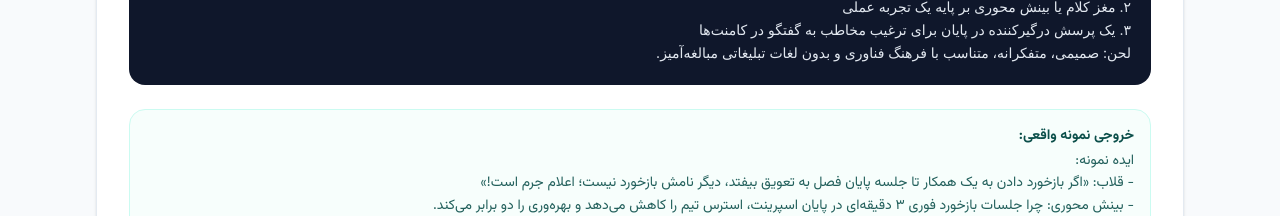
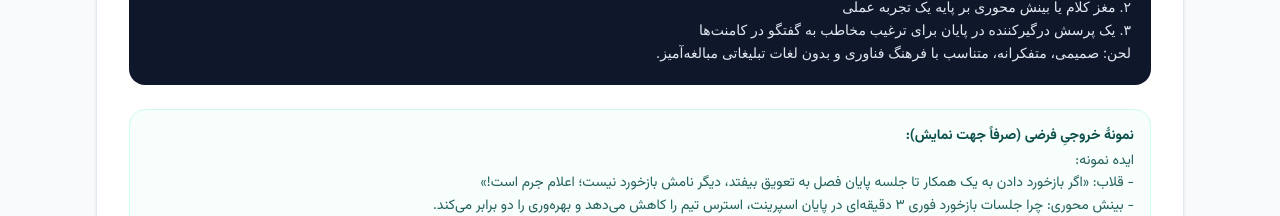
Before and after one commit to redheado8/future-of-work-media-site, a Next.js app: page /toolbox in a window 1280 px wide. Shown: the part 1280-1496 px from the top of the page. Built offline with nearby package versions, Linux system fonts and the light colour scheme; no server answers; the database is empty.

Commit message:
Label illustrative toolbox output clearly

```diff
--- a/src/app/toolbox/page.tsx
+++ b/src/app/toolbox/page.tsx
@@ -221,7 +221,7 @@ export default function ToolboxPage() {
 
                 {/* Sample Output */}
                 <div className="mb-4 p-4 rounded-2xl bg-teal-50/50 border border-teal-100 text-xs sm:text-sm text-teal-950">
-                  <span className="font-bold block text-teal-900 mb-1">خروجی نمونه واقعی:</span>
+                  <span className="font-bold block text-teal-900 mb-1">نمونهٔ خروجیِ فرضی (صرفاً جهت نمایش):</span>
                   <div className="whitespace-pre-wrap text-teal-900/90 leading-relaxed">
                     {guide.sampleOutput}
                   </div>
```
